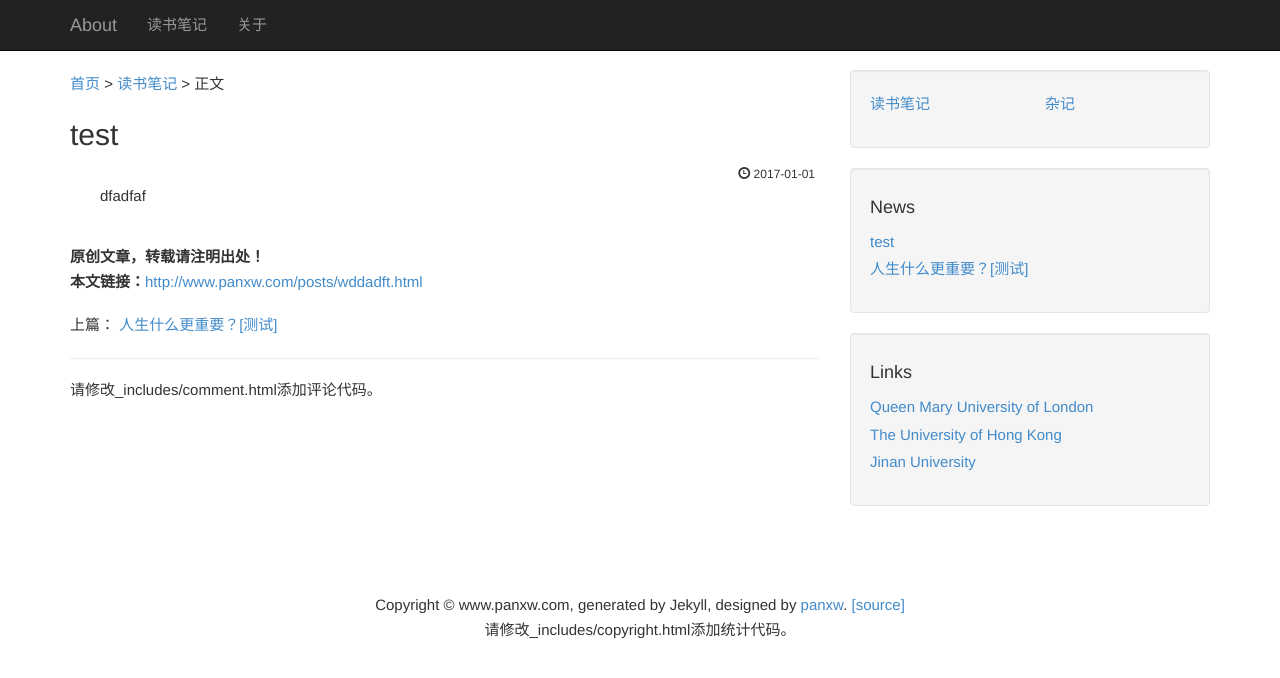
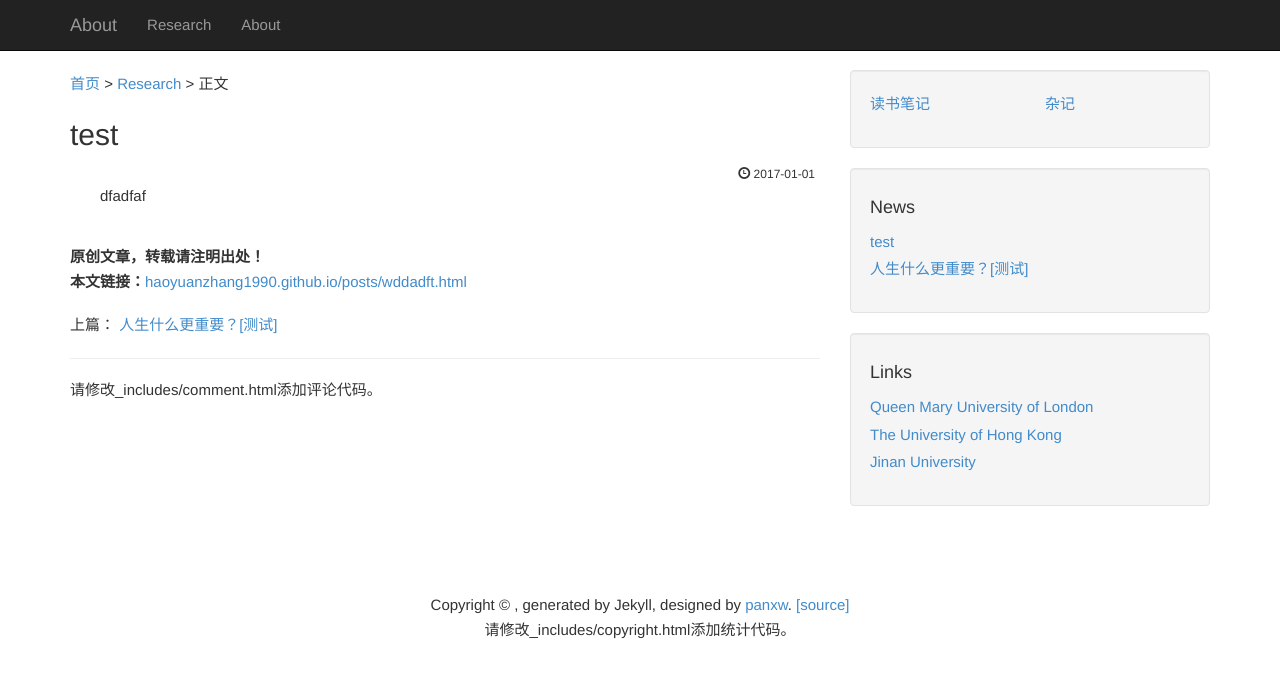
Before and after one commit to july0905/haoyuanzhang1990.github.io, a Jekyll site: the page built from _posts/2017-01-01-wddadft.markdown, in a window 1280 px wide. Shown: the top 678 px of the page. Built offline with Jekyll 4.4.1, drawn with Linux system fonts in a browser that asks for light colours.

Commit message:
Update _config.yml

```diff
--- a/_config.yml
+++ b/_config.yml
@@ -3,15 +3,13 @@
 permalink: /posts/:title.html
 excerpt_separator: "<!-- more -->"
 
-github: panxw
-author: "潘学文"
-email: winfirm#163.com
-name: "潘学文个人博客"
-url: http://www.panxw.com
-domain: www.panxw.com
+author: "Haoyuan Zhang"
+email: haoyuan.zhang@qmul.ac.uk
+name: "Haoyuan Zhang"
+url: haoyuanzhang1990.github.io
 all_categories: [
-["read", "读书笔记","/posts/read.html"],
-["about", "关于","/about.html"]
+["read", "Research","/posts/read.html"],
+["about", "About","/about.html"]
 ]
 
 paginate: 3
```
